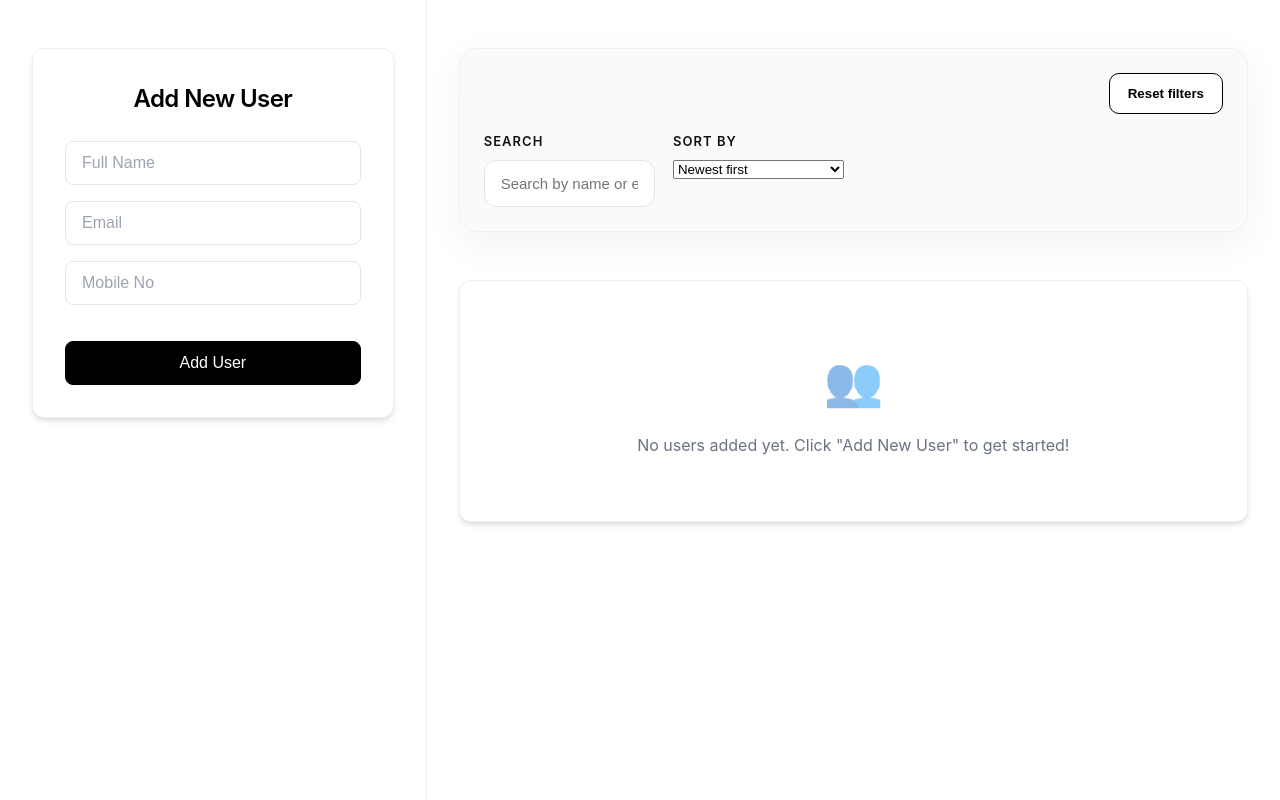
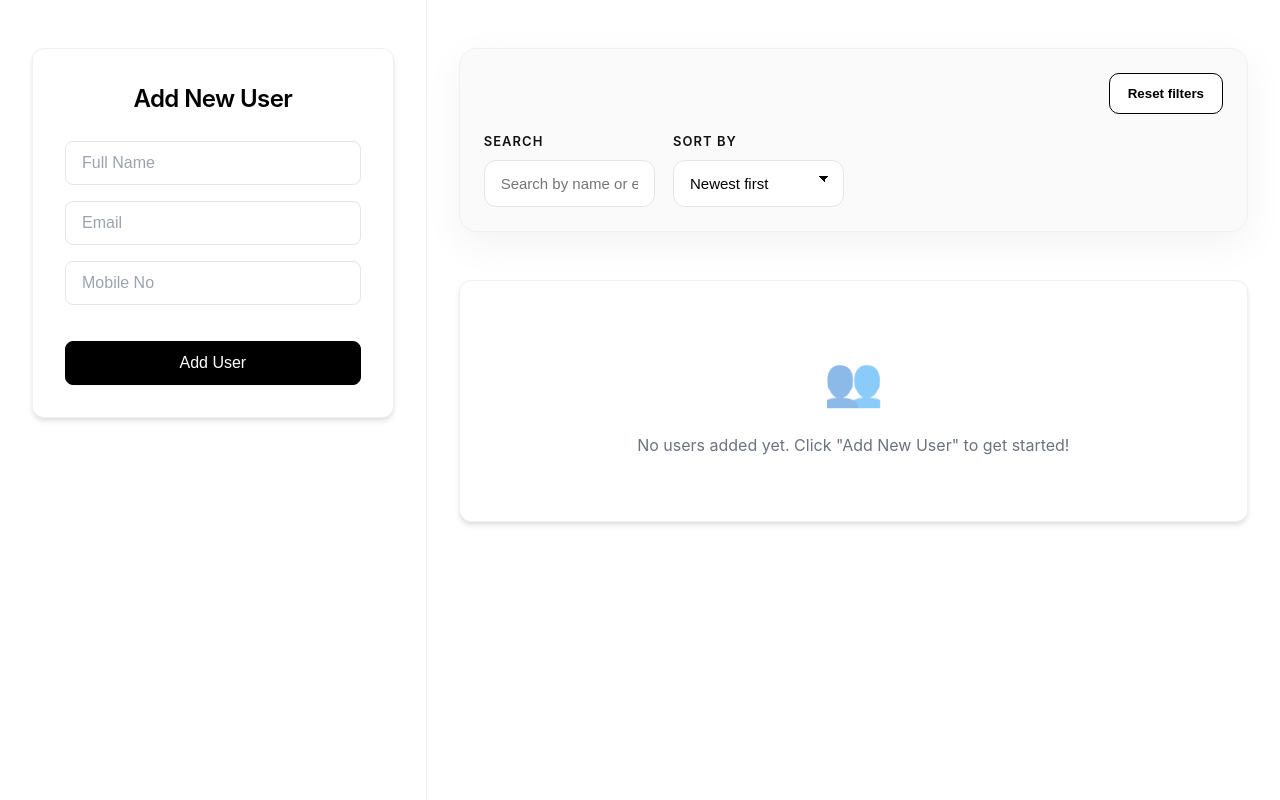
Before and after one commit to gauravsoni97/machine_coding_round, a React (Vite) app in the folder ReactJs/user_management/: page / in a window 1280 px wide. Built offline with nearby package versions, Linux system fonts and the light colour scheme.

Commit message:
fix: filter dropdown ui

```diff
--- a/ReactJs/user_management/src/components/Filters.jsx
+++ b/ReactJs/user_management/src/components/Filters.jsx
@@ -25,11 +25,11 @@ const Filters = ({ searchTerm, setSearchTerm, sortByFilter }) => {
 
         <div className="filter-item">
           <label htmlFor="sortBy">Sort by</label>
-          <select onChange={(e) => sortByFilter(e.target.value)}>
+          <select className="filters-select" onChange={(e) => sortByFilter(e.target.value)}>
             <option value="latest">Newest first</option>
             <option value="oldest">Oldest first</option>
-            <option value="name-asc">Name A → Z</option>
-            <option value="name-desc">Name Z → A</option>
+            <option value="name-asc">Name A â†’ Z</option>
+            <option value="name-desc">Name Z â†’ A</option>
           </select>
         </div>
       </div>
--- a/ReactJs/user_management/src/styles/App.css
+++ b/ReactJs/user_management/src/styles/App.css
@@ -196,3 +196,38 @@
         padding: 20px 16px;
     }
 }
+
+/* Enhanced dropdown styles */
+.filter-item select {
+    appearance: none;
+    -webkit-appearance: none;
+    -moz-appearance: none;
+    background-image: linear-gradient(45deg, transparent 50%, #000000 50%), linear-gradient(135deg, #000000 50%, transparent 50%);
+    background-position: calc(100% - 18px) calc(50% - 4px), calc(100% - 14px) calc(50% - 4px);
+    background-size: 6px 6px, 6px 6px;
+    background-repeat: no-repeat;
+    padding-right: 42px;
+    cursor: pointer;
+    position: relative;
+    font-weight: 500;
+    transition: all 0.2s ease;
+}
+
+.filter-item select:hover {
+    border-color: #000000;
+    box-shadow: 0 0 0 3px rgba(0, 0, 0, 0.05);
+}
+
+.filter-item select:focus {
+    outline: none;
+    border-color: #000000;
+    box-shadow: 0 0 0 4px rgba(0, 0, 0, 0.12);
+    transform: translateY(-1px);
+}
+
+.filter-item select option {
+    padding: 12px 16px;
+    background: #ffffff;
+    color: #000000;
+    font-weight: 400;
+}
```
